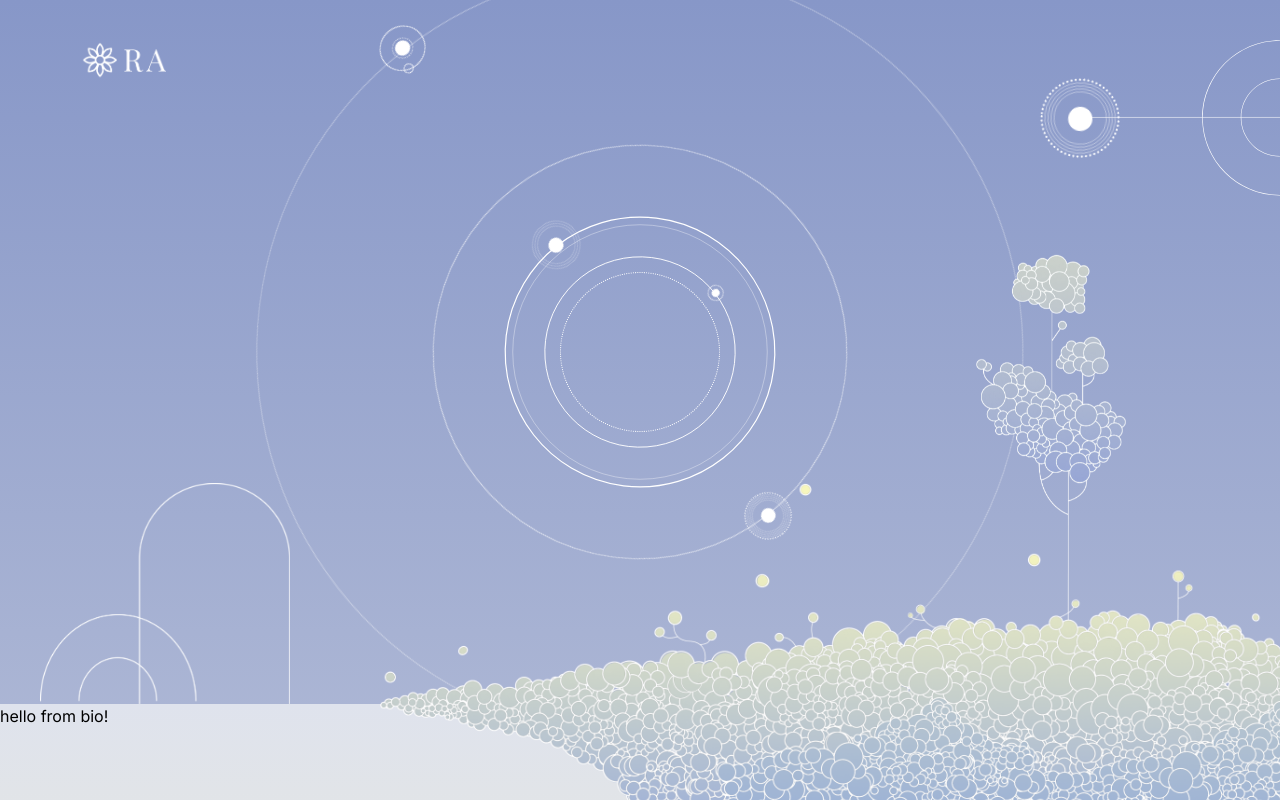
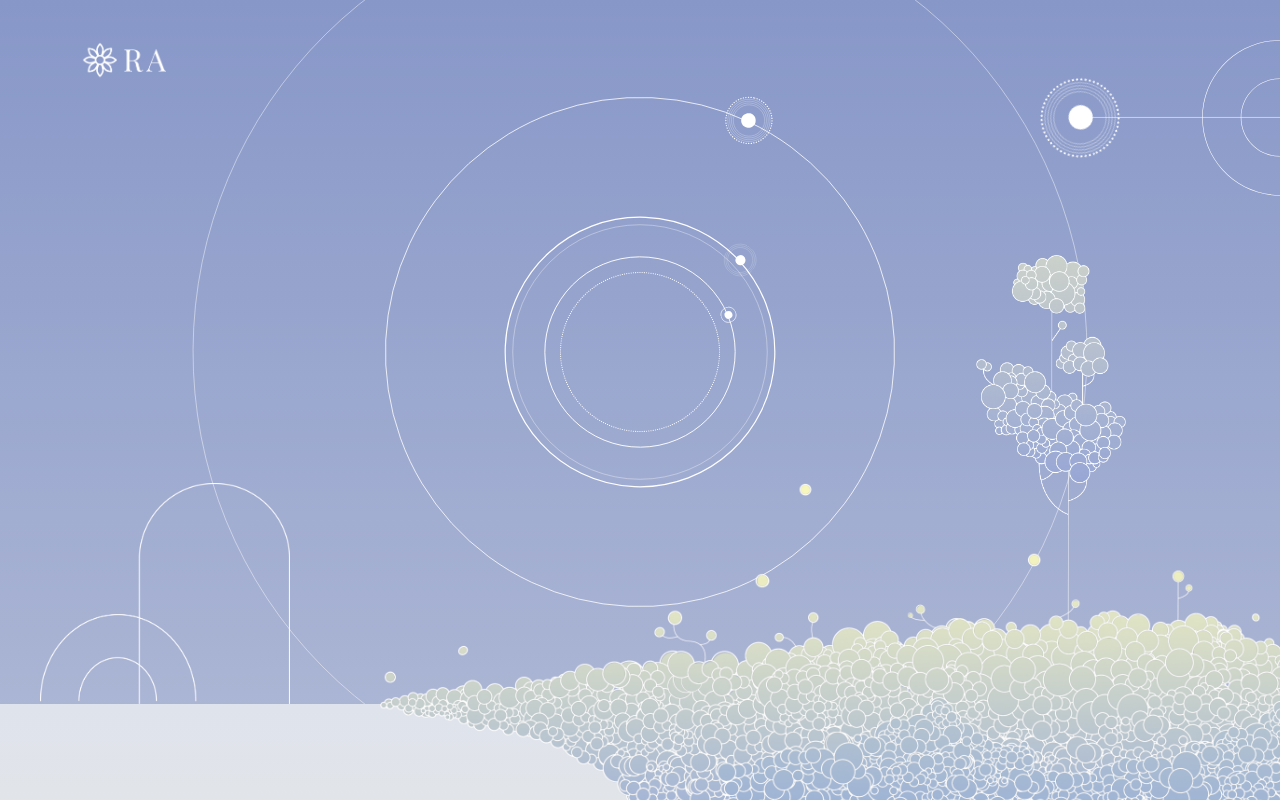
Before and after one commit to rosalynnas/portfolio, a Next.js app: page / in a window 1280 px wide. Shown: the top 800 px of the page. Built offline with nearby package versions, Linux system fonts and the light colour scheme.

Commit message:
Refactor animations to use variants

```diff
--- a/app/components/bio.tsx
+++ b/app/components/bio.tsx
@@ -1,9 +1,5 @@
 import Image from "next/image";
 
 export function Bio() {
-  return (
-    <div className="h-[50vh]">
-      <p>hello from bio!</p>
-    </div>
-  );
+  return <div className="h-[50vh]"></div>;
 }
--- a/app/components/scene.tsx
+++ b/app/components/scene.tsx
@@ -12,12 +12,68 @@ import Dots from "public/images/dots-white.png";
 import MoonOne from "public/images/moon-one.svg";
 import MoonTwo from "public/images/moon-two.svg";
 import MoonThree from "public/images/moon-three.svg";
-import MoonFour from "public/images/mooon-four.svg";
+import MoonFour from "public/images/moon-four.svg";
 import MoonFive from "public/images/moon-five.svg";
 import RingSolid from "public/images/ring-solid.svg";
 import RingThick from "public/images/ring-thick.svg";
 import RingDotted from "public/images/ring-dotted.svg";
 import RingThin from "public/images/ring-thin.svg";
+
+const ring = {
+  hidden: { opacity: 0, height: 0, width: 0, transform: "rotate(0)" },
+  visible: (diameter: number) => ({
+    opacity: 1,
+    width: `${diameter}rem`,
+    height: `${diameter}rem`,
+    transition: {
+      type: "spring",
+      delay: diameter * 0.01,
+    },
+  }),
+  rotating: (diameter: number) => ({
+    transform: "rotate(360deg)",
+    transition: {
+      transform: {
+        type: "linear",
+        duration: diameter * 2.5,
+        repeat: Infinity,
+        ease: "linear",
+      },
+    },
+  }),
+};
+
+const moon = {
+  hidden: {
+    opacity: 0,
+    height: 0,
+    width: 0,
+    top: 0,
+    left: "50%",
+    transform: "translate(-50%, -50%) rotate(0)",
+  },
+  visible: (diameter: number) => ({
+    opacity: 1,
+    height: `${diameter}rem`,
+    width: `${diameter}rem`,
+    transition: {
+      type: "spring",
+      delay: 2,
+    },
+  }),
+  rotating: {
+    transform: "translate(-50%, -50%) rotate(360deg)",
+    transition: {
+      delay: 2,
+      transform: {
+        type: "linear",
+        duration: 5,
+        repeat: Infinity,
+        ease: "linear",
+      },
+    },
+  },
+};
 
 export function Scene() {
   return (
@@ -26,201 +82,109 @@ export function Scene() {
         <Image src={Logo} alt="R.A." width={86} height={41} priority />
       </div>
 
-      <div className="absolute grid place-items-center top-0 bottom-0 left-0 right-0 overflow-hidden -z-1">
+      <motion.div className="absolute grid scale-1/2 place-items-center top-0 bottom-0 left-0 right-0 overflow-hidden -z-1">
         <motion.div
-          className="absolute"
-          initial={{ height: "0rem", width: "0rem" }}
-          animate={{ height: "10rem", width: "10rem" }}
-          transition={{
-            type: "spring",
-          }}
+          className="absolute h-[10rem] w-[10rem]"
+          variants={ring}
+          key="ring1"
+          custom={10}
+          initial="hidden"
+          animate="visible"
         >
           <Image src={RingDotted} alt="text.." fill={true} />
         </motion.div>
 
         <motion.div
-          className="absolute"
-          initial={{ height: "10rem", width: "10rem", opacity: 0 }}
-          animate={{
-            height: "12rem",
-            width: "12rem",
-            transform: "rotate(360deg)",
-            opacity: 1,
-          }}
-          transition={{
-            type: "spring",
-            duration: 2,
-            transform: {
-              type: "linear",
-              duration: 18,
-              delay: 3,
-              repeat: Infinity,
-              ease: "linear",
-            },
-          }}
+          className="absolute h-[12rem] w-[12rem]"
+          variants={ring}
+          key="ring2"
+          custom={12}
+          initial="hidden"
+          animate={["visible", "rotating"]}
         >
           <Image src={RingThick} alt="text.." fill={true} />
           <motion.div
-            className="absolute"
-            initial={{
-              height: 0,
-              width: 0,
-              top: 0,
-              left: "50%",
-              y: "-50%",
-              x: "-50%",
-            }}
-            animate={{ height: "1rem", width: "1rem" }}
-            transition={{
-              type: "spring",
-              delay: 2,
-            }}
+            className="absolute h-[1rem] w-[1rem]"
+            variants={moon}
+            initial="hidden"
+            custom={1}
+            animate={["visible"]}
           >
             <Image src={MoonTwo} alt="text.." fill={true} />
           </motion.div>
         </motion.div>
 
         <motion.div
-          className="absolute"
-          initial={{ height: "10rem", width: "10rem", opacity: 0 }}
-          animate={{ height: "16rem", width: "16rem", opacity: 1 }}
-          transition={{
-            type: "spring",
-            duration: 3,
-          }}
+          className="absolute h-[16rem] w-[16rem]"
+          variants={ring}
+          key="ring3"
+          custom={16}
+          initial="hidden"
+          animate="visible"
         >
           <Image src={RingSolid} alt="text.." fill={true} />
         </motion.div>
 
         <motion.div
-          className="absolute"
-          initial={{ height: "10rem", width: "10rem", opacity: 0 }}
-          animate={{
-            height: "17rem",
-            width: "17rem",
-            transform: "rotate(360deg)",
-            opacity: 1,
-          }}
-          transition={{
-            type: "spring",
-            duration: 4,
-            transform: {
-              type: "linear",
-              duration: 18,
-              delay: 3,
-              repeat: Infinity,
-              ease: "linear",
-            },
-          }}
+          className="absolute h-[17rem] w-[17rem]"
+          variants={ring}
+          key="ring4"
+          custom={17}
+          initial="hidden"
+          animate={["visible", "rotating"]}
         >
           <Image src={RingThick} alt="text.." fill={true} />
           <motion.div
-            className="absolute"
-            initial={{
-              height: 0,
-              width: 0,
-              top: "50%",
-              left: 0,
-              y: "-50%",
-              x: "-50%",
-            }}
-            animate={{ height: "3rem", width: "3rem" }}
-            transition={{
-              type: "spring",
-              delay: 2,
-            }}
+            className="absolute h-[2rem] w-[2rem]"
+            variants={moon}
+            initial="hidden"
+            custom={2}
+            animate={["visible", "rotating"]}
           >
             <Image src={MoonOne} alt="text.." fill={true} />
           </motion.div>
         </motion.div>
 
         <motion.div
-          className="absolute"
-          initial={{ height: "10rem", width: "10rem", opacity: 0 }}
-          animate={{
-            height: "26rem",
-            width: "26rem",
-            transform: "rotate(360deg)",
-            opacity: 1,
-          }}
-          transition={{
-            type: "spring",
-            duration: 5,
-            transform: {
-              type: "linear",
-              duration: 18,
-              delay: 3,
-              repeat: Infinity,
-              ease: "linear",
-            },
-          }}
+          className="absolute h-[32rem] w-[32rem]"
+          variants={ring}
+          key="ring5"
+          custom={32}
+          initial="hidden"
+          animate={["visible", "rotating"]}
         >
           <Image src={RingSolid} alt="text.." fill={true} />
           <motion.div
-            className="absolute"
-            initial={{
-              height: 0,
-              width: 0,
-              top: "50%",
-              right: 0,
-              y: "-50%",
-              x: "50%",
-            }}
-            animate={{ height: "3rem", width: "3rem" }}
-            transition={{
-              type: "spring",
-              delay: 2,
-            }}
+            className="absolute h-[3rem] w-[3rem]"
+            variants={moon}
+            initial="hidden"
+            custom={3}
+            animate={["visible", "rotating"]}
           >
             <Image src={MoonThree} alt="text.." fill={true} />
           </motion.div>
         </motion.div>
 
         <motion.div
-          className="absolute"
-          initial={{ height: "10rem", width: "10rem", opacity: 0 }}
-          animate={{
-            height: "48rem",
-            width: "48rem",
-            transform: "rotate(360deg)",
-            opacity: 1,
-          }}
-          transition={{
-            type: "spring",
-            duration: 6,
-            transform: {
-              type: "linear",
-              duration: 18,
-              delay: 3,
-              repeat: Infinity,
-              ease: "linear",
-            },
-          }}
+          className="absolute h-[56rem] w-[56rem"
+          variants={ring}
+          key="ring6"
+          custom={56}
+          initial="hidden"
+          animate={["visible", "rotating"]}
         >
           <Image src={RingThin} alt="text.." fill={true} />
           <motion.div
-            className="absolute"
-            initial={{
-              height: 0,
-              width: 0,
-              top: "50%",
-              left: 0,
-              y: "-50%",
-              x: "-50%",
-            }}
-            animate={{
-              height: "3rem",
-              width: "3rem",
-            }}
-            transition={{
-              type: "spring",
-              delay: 2,
-            }}
+            className="absolute h-[3rem] w-[3rem]"
+            variants={moon}
+            initial="hidden"
+            custom={4}
+            animate={["visible", "rotating"]}
           >
             <Image src={MoonFive} alt="text.." fill={true} />
           </motion.div>
         </motion.div>
-      </div>
+      </motion.div>
 
       <div className="absolute bottom-0 left-10">
         <Image src={CirclesWhite} alt="text.." width={250} height={250} />
@@ -228,10 +192,8 @@ export function Scene() {
       <div className="absolute top-10 right-0">
         <Image src={CirclesAndLine} alt="text.." width={200} height={200} />
         <motion.div
-          className="absolute"
+          className="absolute h-[5rem] w-[5rem]"
           initial={{
-            height: "3rem",
-            width: "3rem",
             top: "50%",
             left: 0,
             y: "-50%",
@@ -239,18 +201,13 @@ export function Scene() {
             rotate: 0,
           }}
           animate={{
-            height: "5rem",
-            width: "5rem",
             rotate: 360,
           }}
           transition={{
             type: "spring",
-            delay: 3,
             rotate: {
-              type: "linear",
               duration: 5,
               repeat: Infinity,
-              ease: "linear",
             },
           }}
         >
```
